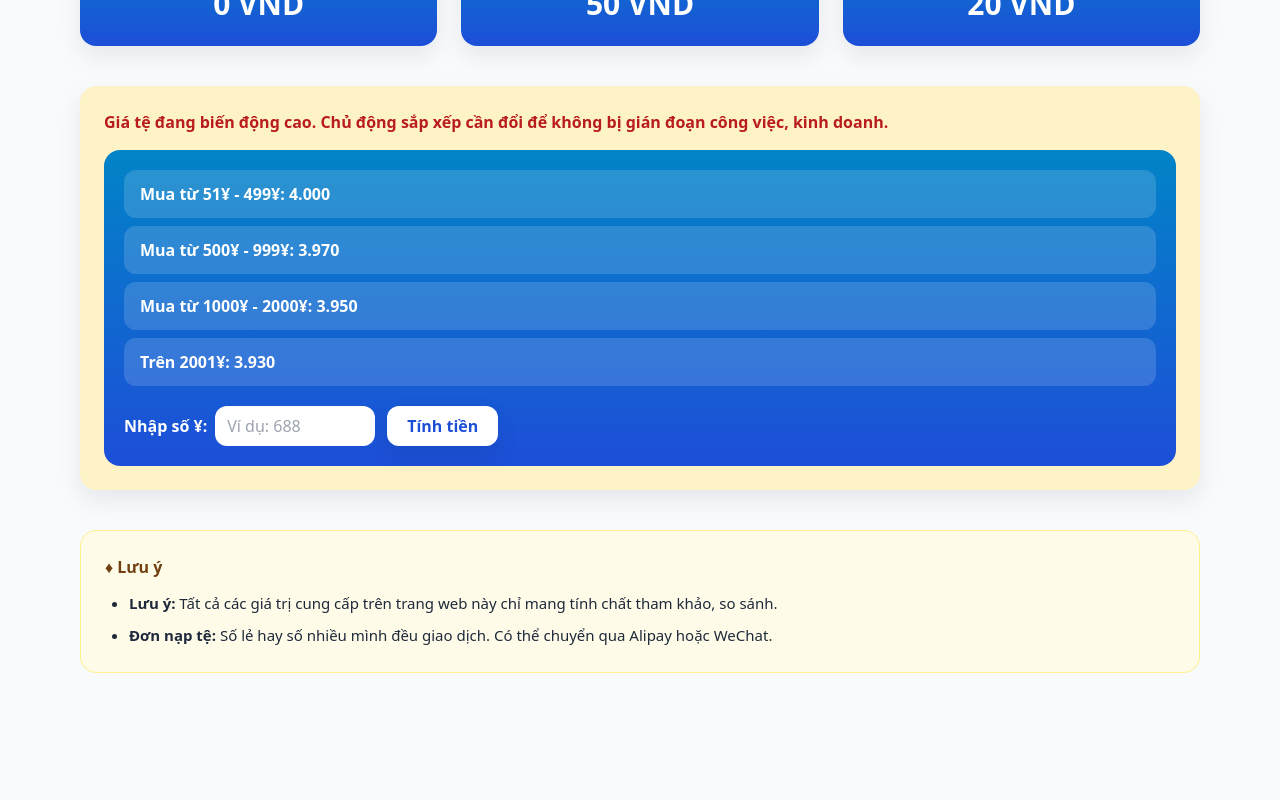
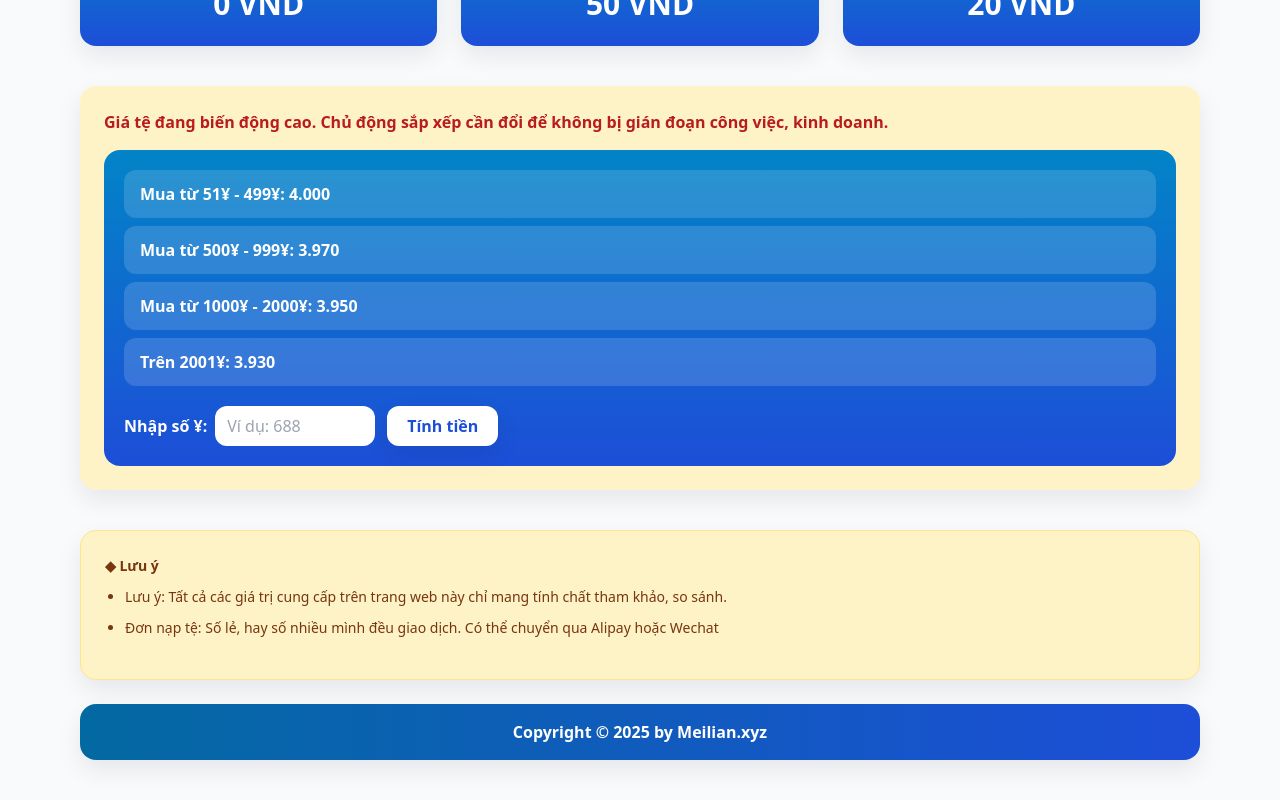
Before and after one commit to hrkenzy57-ui/meilian1, a Next.js app: page / in a window 1280 px wide. Shown: the part 298-1098 px from the top of the page. Before the commit the page ends 971 px from the top, so only its background shows below. Built offline with nearby package versions, Linux system fonts and the light colour scheme; no server answers.

Commit message:
Update NoteFooter.tsx

```diff
--- a/components/NoteFooter.tsx
+++ b/components/NoteFooter.tsx
@@ -1,19 +1,33 @@
+"use client";
+import { useEffect, useState } from "react";
+import type { Config } from "@/lib/types";
+
 export default function NoteFooter() {
+  const [cfg, setCfg] = useState<Config | null>(null);
+
+  useEffect(() => {
+    fetch("/api/config", { cache: "no-store" })
+      .then((r) => r.json())
+      .then(setCfg)
+      .catch(() => {});
+  }, []);
+
   return (
-    <div className="bg-yellow-50 border border-yellow-200 rounded-2xl p-6">
-      <div className="font-bold text-yellow-900 mb-3">♦ Lưu ý</div>
+    <div className="space-y-6 pb-10">
+      <div className="bg-amber-100 border border-amber-200 rounded-2xl shadow-soft p-6 text-sm leading-relaxed">
+        <div className="font-black text-amber-900 mb-2">◆ Lưu ý</div>
+        <ul className="list-disc pl-5 space-y-2 text-amber-900">
+          {(cfg?.noteBox || []).map((t, i) => (
+            <li key={i}>{t}</li>
+          ))}
+        </ul>
+        <div className="mt-4 space-y-1">
+      </div>
+      </div>
 
-      <ul className="list-disc pl-6 space-y-2 text-slate-800 text-[15px] leading-relaxed">
-        <li>
-          <b>Lưu ý:</b> Tất cả các giá trị cung cấp trên trang web này chỉ mang
-          tính chất tham khảo, so sánh.
-        </li>
-
-        <li>
-          <b>Đơn nạp tệ:</b> Số lẻ hay số nhiều mình đều giao dịch. Có thể chuyển
-          qua Alipay hoặc WeChat.
-        </li>
-      </ul>
+      <footer className="bg-gradient-to-r from-sky-700 to-blue-700 text-white rounded-2xl shadow-soft py-4 text-center font-semibold">
+        Copyright © {new Date().getFullYear()} by Meilian.xyz
+      </footer>
     </div>
   );
 }
```
